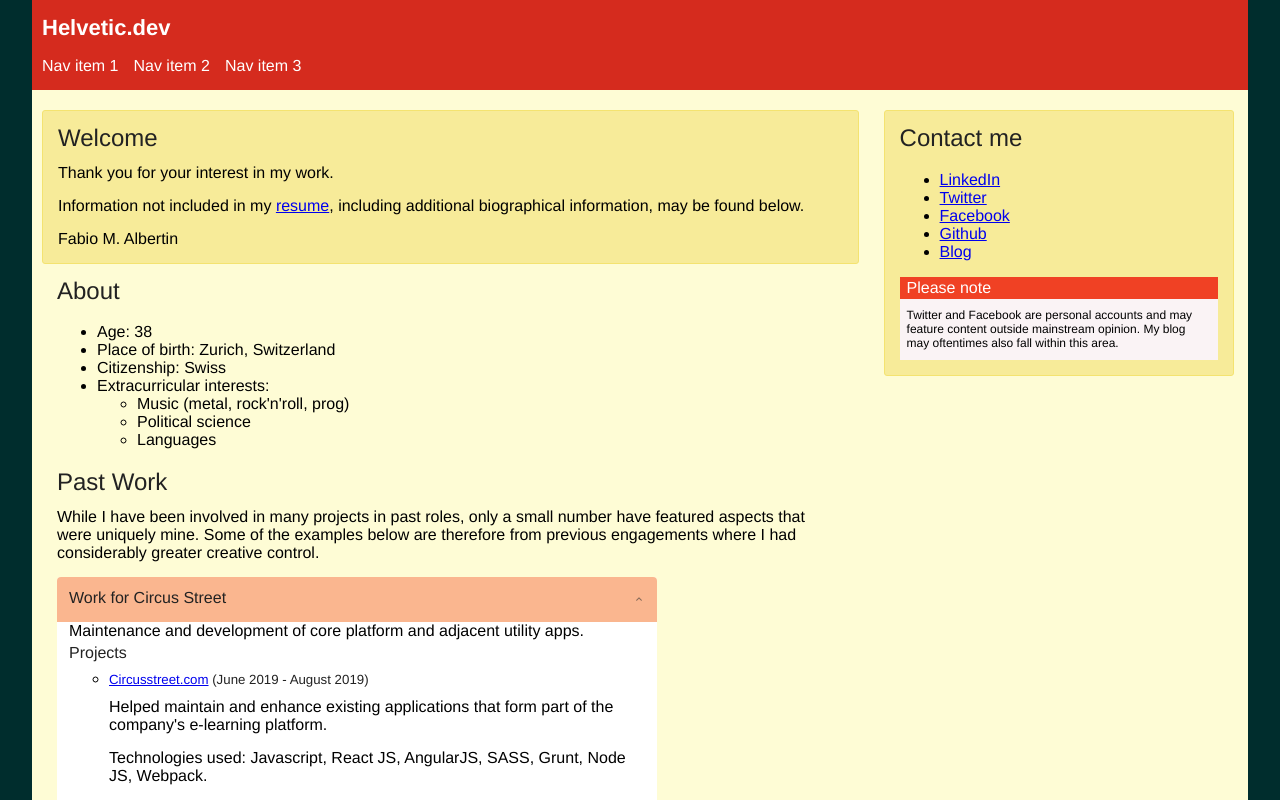
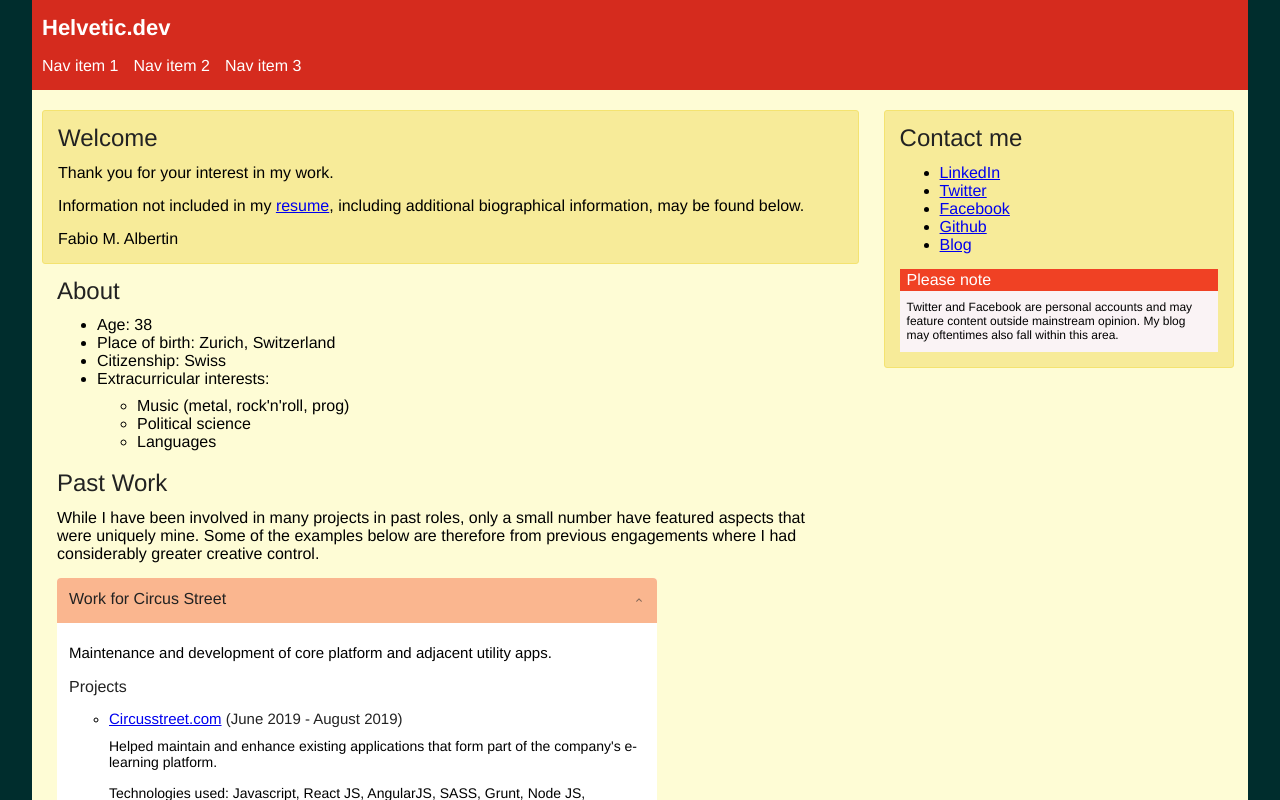
Before and after one commit to sengeezer/helvetic-dev, a React (Create React App) app: page / in a window 1280 px wide. Both pictures are taken after a click on the element 357 px from the left and 599 px from the top of the page. Shown: the top 800 px of the page. Built offline with nearby package versions, Linux system fonts and the light colour scheme.

Commit message:
Further enhancements of accordion styling

```diff
--- a/src/components/AccordionItem.js
+++ b/src/components/AccordionItem.js
@@ -27,7 +27,7 @@ class AccordionItem extends Component {
         </div>
         <div className="accordion-item__inner">
           <div className="accordion-item__content">
-            {summary}
+            <p className="roleSummary">{summary}</p>
             <h4>Projects</h4>
             <ul>
               {projects.map((project, pKey) => {
--- a/src/styles/components/_Accordion.scss
+++ b/src/styles/components/_Accordion.scss
@@ -84,6 +84,7 @@
     transition-duration: 0.1s;
     transition-property: opacity, transform;
     transition-delay: 0.5s;
-    padding: 0 1.2rem 1.2rem;
+    padding: 1.2rem;
+    font-size: 1.4rem;
   }
 }
--- a/src/styles/components/_App.scss
+++ b/src/styles/components/_App.scss
@@ -19,6 +19,21 @@
       line-height: 1.4;
     }
 
+    h4 {
+      font: {
+        size: 1.6rem;
+        weight: 550;
+      }
+      margin-top: 0.9rem;
+    }
+
+    h5 {
+      font: {
+        size: 1.5rem;
+        weight: 500;
+      }
+    }
+
     section {
       margin: 0;
       padding: 10px 0;
@@ -36,8 +51,12 @@
         margin-top: 0;
       }
 
-      p {
+      p, ul {
         margin: 0.9rem 0 1.5rem 0;
+      }
+
+      p.roleSummary {
+        font-size: 1.5rem;
       }
 
       .intro,
```
